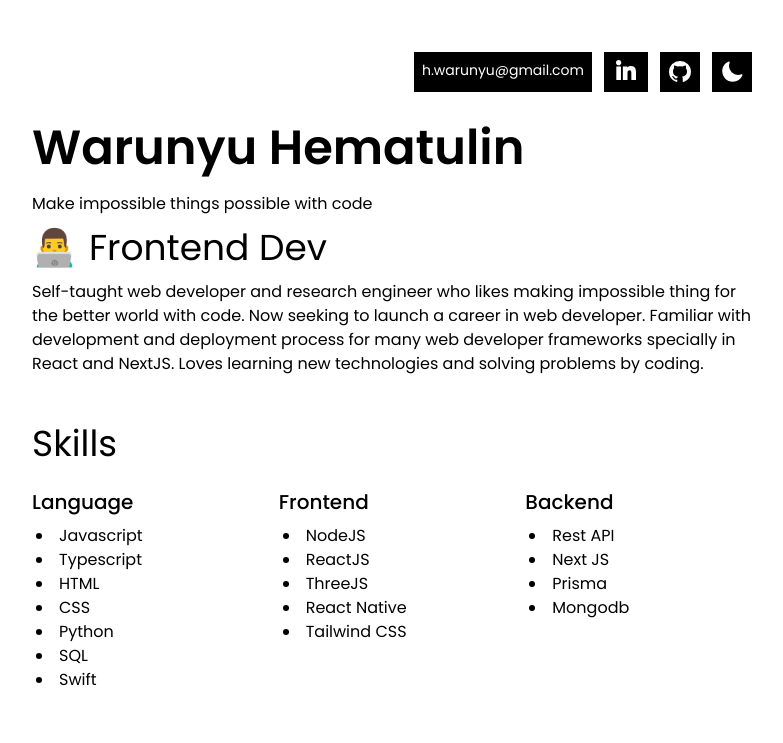
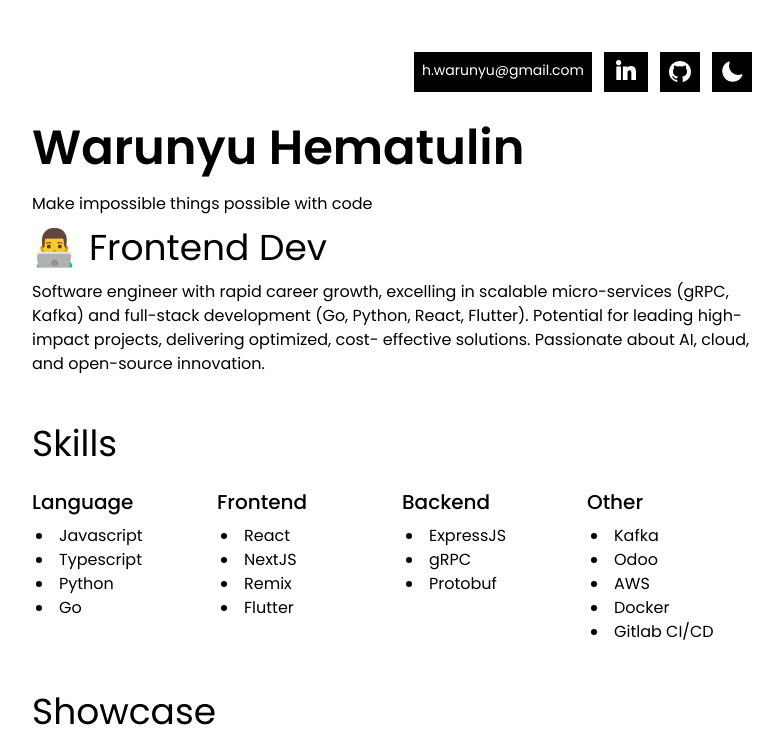
Before and after one commit to 61130061/me, a React (Create React App) app: page / in a window 1280 px wide. Shown: the top 743 px of the page, without its empty margins (248-1031 px from the left). Built offline with nearby package versions, Linux system fonts and the light colour scheme; no server answers.

Commit message:
update to latest contents

```diff
--- a/src/components/Header.js
+++ b/src/components/Header.js
@@ -35,16 +35,32 @@ function Header({ dark, setDark }) {
   return (
     <div>
       <div className="flex gap-3 flex-wrap flex-row-reverse text-sm">
-        <div onClick={() => setDark(!dark)} className="p-2 bg-black dark:bg-white hover:shadow-lg hover:cursor-pointer">
+        <div
+          onClick={() => setDark(!dark)}
+          className="p-2 bg-black dark:bg-white hover:shadow-lg hover:cursor-pointer"
+        >
           <Moon />
         </div>
-        <a href="https://github.com/61130061" target="_blank" className="p-2 bg-black dark:bg-white hover:shadow-lg hover:cursor-pointer">
+        <a
+          href="https://github.com/61130061"
+          target="_blank"
+          className="p-2 bg-black dark:bg-white hover:shadow-lg hover:cursor-pointer"
+        >
           <GitHub />
         </a>
-        <a href="https://linkedin.com/in/h-warunyu" target="_blank" className="py-2 px-3 bg-black dark:bg-white hover:shadow-lg hover:cursor-pointer">
+        <a
+          href="https://linkedin.com/in/h-warunyu"
+          target="_blank"
+          className="py-2 px-3 bg-black dark:bg-white hover:shadow-lg hover:cursor-pointer"
+        >
           <LinkedIn />
         </a>
-        <a href="mailto: h.warunyu@gmail.com" className="p-2 bg-black dark:bg-white dark:text-black text-white hover:shadow-lg hover:cursor-pointer">h.warunyu@gmail.com</a>
+        <a
+          href="mailto: h.warunyu@gmail.com"
+          className="p-2 bg-black dark:bg-white dark:text-black text-white hover:shadow-lg hover:cursor-pointer"
+        >
+          h.warunyu@gmail.com
+        </a>
       </div>
       <div className="text-5xl mb-5 mt-8 font-[600]">Warunyu Hematulin</div>
       <div>Make impossible things possible with code</div>
@@ -53,9 +69,15 @@ function Header({ dark, setDark }) {
         <div>{typing}</div>
         <div className="type-cursor">|</div>
       </div>
-      <div>Self-taught web developer and research engineer who likes making impossible thing for the better world with code. Now seeking to launch a career in web developer. Familiar with development and deployment process for many web developer frameworks specially in React and NextJS. Loves learning new technologies and solving problems by coding.</div>
+      <div>
+        Software engineer with rapid career growth, excelling in scalable
+        micro-services (gRPC, Kafka) and full-stack development (Go, Python,
+        React, Flutter). Potential for leading high-impact projects, delivering
+        optimized, cost- effective solutions. Passionate about AI, cloud, and
+        open-source innovation.
+      </div>
     </div>
-  )
+  );
 }
 
 export default Header;
--- a/src/components/Skills.js
+++ b/src/components/Skills.js
@@ -1,42 +1,47 @@
-function Skills () {
+function Skills() {
   return (
     <div className="my-12">
       <div className="text-4xl my-4 font-[400]">Skills</div>
-      <div className="grid md:grid-cols-3 grid-cols-2 gap-5">
+      <div className="grid md:grid-cols-4 grid-cols-2 gap-5">
         <div>
           <div className="font-[500] text-xl my-2">Language</div>
           <ul className="list-disc list-inside px-1">
             <li>Javascript</li>
             <li>Typescript</li>
-            <li>HTML</li>
-            <li>CSS</li>
             <li>Python</li>
-            <li>SQL</li>
-            <li>Swift</li>
+            <li>Go</li>
           </ul>
         </div>
         <div>
           <div className="font-[500] text-xl my-2">Frontend</div>
           <ul className="list-disc list-inside px-1">
-            <li>NodeJS</li>
-            <li>ReactJS</li>
-            <li>ThreeJS</li>
-            <li>React Native</li>
-            <li>Tailwind CSS</li>
+            <li>React</li>
+            <li>NextJS</li>
+            <li>Remix</li>
+            <li>Flutter</li>
           </ul>
         </div>
         <div>
           <div className="font-[500] text-xl my-2">Backend</div>
           <ul className="list-disc list-inside px-1">
-            <li>Rest API</li>
-            <li>Next JS</li>
-            <li>Prisma</li>
-            <li>Mongodb</li>
+            <li>ExpressJS</li>
+            <li>gRPC</li>
+            <li>Protobuf</li>
+          </ul>
+        </div>
+        <div>
+          <div className="font-[500] text-xl my-2">Other</div>
+          <ul className="list-disc list-inside px-1">
+            <li>Kafka</li>
+            <li>Odoo</li>
+            <li>AWS</li>
+            <li>Docker</li>
+            <li>Gitlab CI/CD</li>
           </ul>
         </div>
       </div>
     </div>
-  )
+  );
 }
 
-export default Skills
+export default Skills;
```
